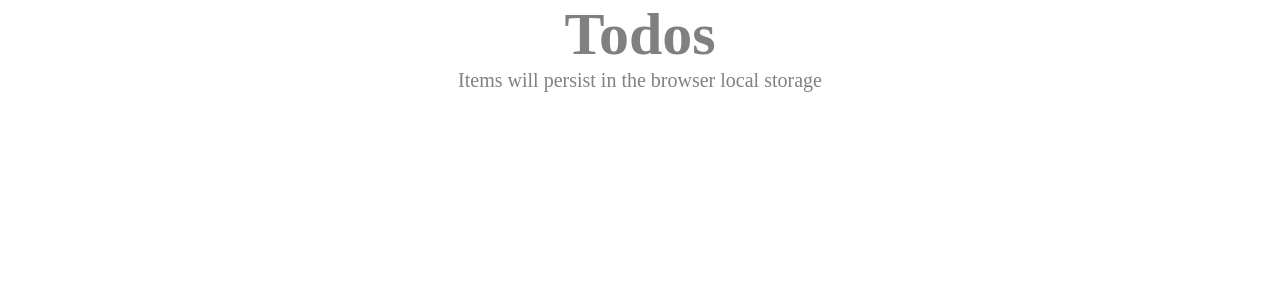
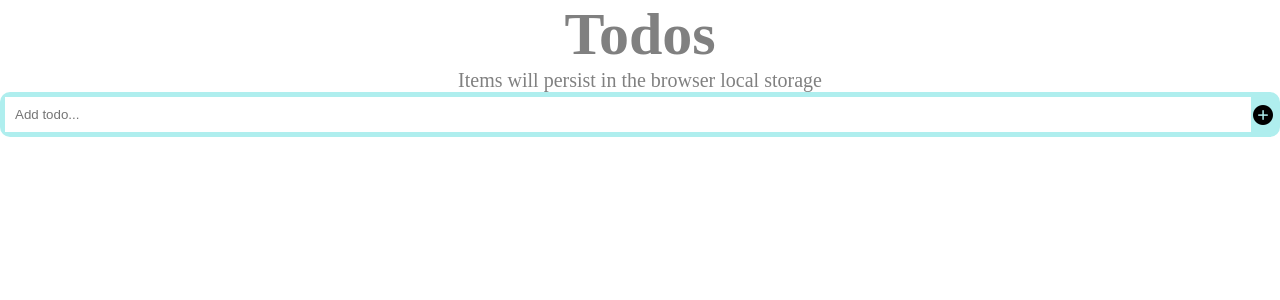
Before and after one commit to kensteph/todo-react-app, a React (Vite) app: page / in a window 1280 px wide. Shown: the top 300 px of the page. Built offline with nearby package versions, Linux system fonts and the light colour scheme.

Commit message:
Create TodoInputText component.

```diff
--- a/src/App.jsx
+++ b/src/App.jsx
@@ -1,9 +1,11 @@
+import TodoInputText from './components/TodoInputText/TodoInputText';
 import TodoListHeader from './components/TodoListHeader/TodoListHeader';
 
 function App() {
   return (
     <div className="App">
       <TodoListHeader />
+      <TodoInputText />
     </div>
   );
 }
--- /dev/null
+++ b/src/components/TodoInputText/TodoInputText.jsx
@@ -0,0 +1,11 @@
+import React from 'react';
+import './todoInputText.css';
+
+const TodoInputText = () => (
+  <div className="inputContainer">
+    <input type="text" placeholder="Add todo..." />
+    <span className="material-symbols-rounded">add_circle</span>
+  </div>
+);
+
+export default TodoInputText;
--- /dev/null
+++ b/src/components/TodoInputText/todoInputText.css
@@ -0,0 +1,13 @@
+.inputContainer {
+  background-color: paleturquoise;
+  padding: 5px;
+  display: flex;
+  align-items: center;
+  border-radius: 10px;
+}
+
+.inputContainer > input {
+  flex: 1;
+  border: none;
+  padding: 10px;
+}
--- a/src/index.css
+++ b/src/index.css
@@ -1,3 +1,10 @@
+@import url('https://fonts.googleapis.com/css2?family=Material+Symbols+Rounded:opsz,wght,FILL,GRAD@20..48,100..700,0..1,-50..200');
+
+/* Google Icon */
+.material-symbols-rounded {
+  font-variation-settings: 'FILL' 1, 'wght' 400, 'GRAD' 0, 'opsz' 48;
+}
+
 * {
   padding: 0;
   margin: 0;
```
